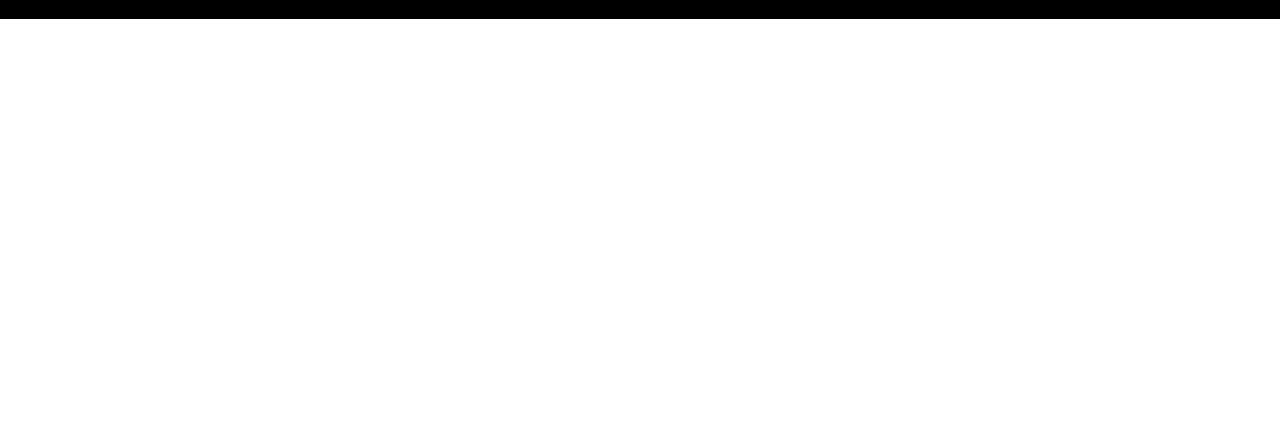
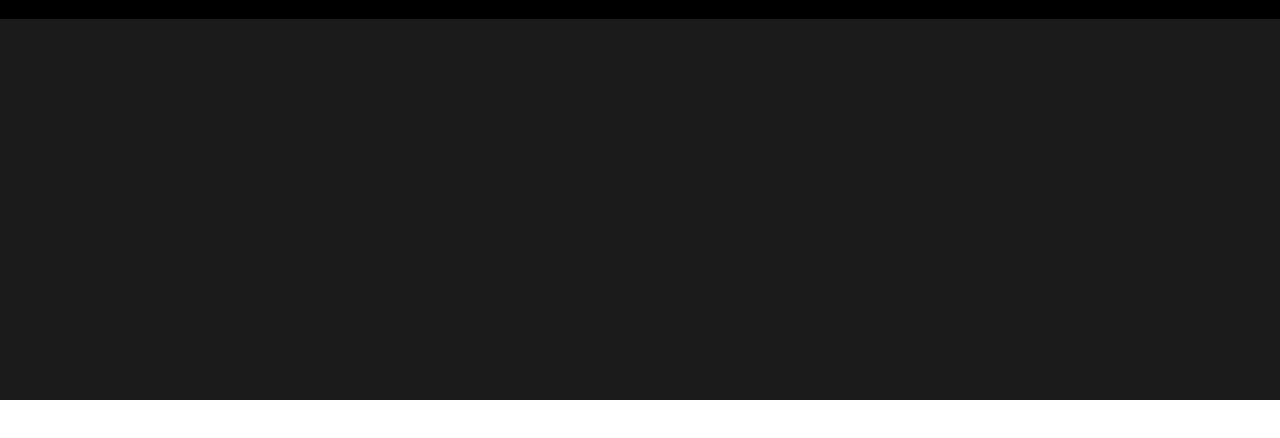
Before and after one commit to HANNIEL21/morden-UI, a website: page index.html in a window 1280 px wide. Drawn offline with nearby package versions, Linux system fonts and the light colour scheme; files that its build step writes are made by us from their sources.

```diff
--- a/css/index.css
+++ b/css/index.css
@@ -116,7 +116,7 @@
 .bg-secondary-soft {
   background-color: #4a4a4a;
 }
-.bg-secondary-3dark {
+.bg-secondary-dark {
   background-color: #1b1b1b;
 }
 
--- a/index.html
+++ b/index.html
@@ -11,7 +11,7 @@
     <header>
 
     </header>
-    <main class="bg-secondary-3dark min-vh-50">
+    <main class="bg-secondary-dark min-vh-50">
         <div class="container">
             <p>hello</p>
         </div>
```
